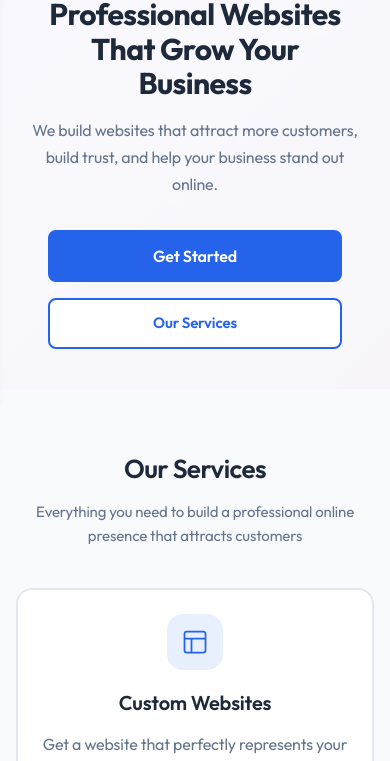
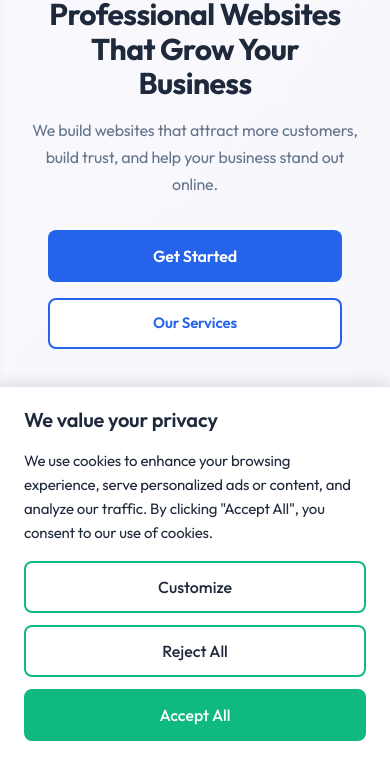
Before and after one commit to nambiararyan24/swiftsite-labs, a website built with Vite: page index.html in a window 390 px wide. Shown: the part 83-844 px from the top of the page. Built offline with nearby package versions, Linux system fonts and the light colour scheme.

Commit message:
Add cookie consent banner with Accept, Reject, and Customize options

```diff
--- a/index.html
+++ b/index.html
@@ -473,6 +473,19 @@
         </div>
     </div>
 
+    <!-- Cookie Consent Banner -->
+    <div id="cookieConsent" class="cookie-consent">
+        <div class="cookie-consent-content">
+            <h3 class="cookie-consent-title">We value your privacy</h3>
+            <p class="cookie-consent-text">We use cookies to enhance your browsing experience, serve personalized ads or content, and analyze our traffic. By clicking "Accept All", you consent to our use of cookies.</p>
+            <div class="cookie-consent-buttons">
+                <button class="cookie-btn cookie-btn-customize" id="cookieCustomize">Customize</button>
+                <button class="cookie-btn cookie-btn-reject" id="cookieReject">Reject All</button>
+                <button class="cookie-btn cookie-btn-accept" id="cookieAccept">Accept All</button>
+            </div>
+        </div>
+    </div>
+
     <script type="module" src="script.js"></script>
 </body>
 </html>
--- a/script.js
+++ b/script.js
@@ -258,3 +258,78 @@ document.addEventListener('DOMContentLoaded', () => {
         step.style.transitionDelay = `${index * 0.1}s`;
     });
 });
+
+// Cookie Consent Banner
+document.addEventListener('DOMContentLoaded', () => {
+    const cookieConsent = document.getElementById('cookieConsent');
+    const cookieAccept = document.getElementById('cookieAccept');
+    const cookieReject = document.getElementById('cookieReject');
+    const cookieCustomize = document.getElementById('cookieCustomize');
+
+    // Check if user has already made a choice
+    const cookieChoice = localStorage.getItem('cookieConsent');
+
+    if (!cookieChoice) {
+        // Show banner after a short delay for better UX
+        setTimeout(() => {
+            cookieConsent.classList.add('show');
+        }, 1000);
+    }
+
+    // Accept All - Store analytics and marketing cookies
+    if (cookieAccept) {
+        cookieAccept.addEventListener('click', () => {
+            localStorage.setItem('cookieConsent', 'accepted');
+            localStorage.setItem('cookiePreferences', JSON.stringify({
+                necessary: true,
+                analytics: true,
+                marketing: true
+            }));
+            hideCookieBanner();
+        });
+    }
+
+    // Reject All - Only necessary cookies
+    if (cookieReject) {
+        cookieReject.addEventListener('click', () => {
+            localStorage.setItem('cookieConsent', 'rejected');
+            localStorage.setItem('cookiePreferences', JSON.stringify({
+                necessary: true,
+                analytics: false,
+                marketing: false
+            }));
+            hideCookieBanner();
+        });
+    }
+
+    // Customize - For future implementation, you can add a modal with cookie categories
+    if (cookieCustomize) {
+        cookieCustomize.addEventListener('click', () => {
+            // For now, treat customize as accept all
+            // You can implement a detailed cookie preferences modal here
+            localStorage.setItem('cookieConsent', 'customized');
+            localStorage.setItem('cookiePreferences', JSON.stringify({
+                necessary: true,
+                analytics: true,
+                marketing: false
+            }));
+            hideCookieBanner();
+        });
+    }
+
+    function hideCookieBanner() {
+        cookieConsent.classList.remove('show');
+        setTimeout(() => {
+            cookieConsent.style.display = 'none';
+        }, 400); // Wait for animation to complete
+    }
+
+    // Optional: Initialize analytics based on consent
+    if (cookieChoice === 'accepted' || cookieChoice === 'customized') {
+        const preferences = JSON.parse(localStorage.getItem('cookiePreferences') || '{}');
+        if (preferences.analytics) {
+            // Initialize analytics here (e.g., Google Analytics)
+            // Example: gtag('consent', 'update', { 'analytics_storage': 'granted' });
+        }
+    }
+});
--- a/styles.css
+++ b/styles.css
@@ -1583,3 +1583,123 @@ section {
         margin-bottom: 1.5rem;
     }
 }
+
+/* Cookie Consent Banner */
+.cookie-consent {
+    position: fixed;
+    bottom: 0;
+    left: 0;
+    right: 0;
+    background: var(--bg-white);
+    box-shadow: 0 -4px 12px rgba(0, 0, 0, 0.1);
+    z-index: 10000;
+    padding: 1.5rem 2rem;
+    transform: translateY(100%);
+    transition: transform 0.4s cubic-bezier(0.4, 0, 0.2, 1);
+    border-top: 1px solid var(--border-color);
+}
+
+.cookie-consent.show {
+    transform: translateY(0);
+}
+
+.cookie-consent-content {
+    max-width: 1200px;
+    margin: 0 auto;
+    display: flex;
+    flex-direction: column;
+    gap: 1.25rem;
+}
+
+.cookie-consent-title {
+    font-size: 1.5rem;
+    font-weight: 600;
+    color: var(--text-dark);
+    margin: 0;
+    line-height: 1.3;
+}
+
+.cookie-consent-text {
+    font-size: 1rem;
+    color: var(--text-dark);
+    line-height: 1.6;
+    margin: 0;
+}
+
+.cookie-consent-buttons {
+    display: flex;
+    gap: 0.75rem;
+    flex-wrap: wrap;
+}
+
+.cookie-btn {
+    padding: 0.75rem 1.5rem;
+    font-size: 1rem;
+    font-weight: 500;
+    border: 2px solid #10b981;
+    border-radius: 0.5rem;
+    cursor: pointer;
+    transition: all 0.3s ease;
+    font-family: inherit;
+    white-space: nowrap;
+}
+
+.cookie-btn-customize,
+.cookie-btn-reject {
+    background: var(--bg-white);
+    color: var(--text-dark);
+    border-color: #10b981;
+}
+
+.cookie-btn-customize:hover,
+.cookie-btn-reject:hover {
+    background: #f0fdf4;
+    border-color: #059669;
+    transform: translateY(-1px);
+}
+
+.cookie-btn-accept {
+    background: #10b981;
+    color: white;
+    border-color: #10b981;
+}
+
+.cookie-btn-accept:hover {
+    background: #059669;
+    border-color: #059669;
+    transform: translateY(-1px);
+    box-shadow: 0 4px 8px rgba(16, 185, 129, 0.3);
+}
+
+.cookie-btn:active {
+    transform: translateY(0);
+}
+
+/* Mobile Cookie Consent */
+@media (max-width: 767px) {
+    .cookie-consent {
+        padding: 1.25rem 1.5rem;
+    }
+
+    .cookie-consent-content {
+        gap: 1rem;
+    }
+
+    .cookie-consent-title {
+        font-size: 1.25rem;
+    }
+
+    .cookie-consent-text {
+        font-size: 0.9375rem;
+    }
+
+    .cookie-consent-buttons {
+        flex-direction: column;
+        width: 100%;
+    }
+
+    .cookie-btn {
+        width: 100%;
+        padding: 0.875rem 1.5rem;
+    }
+}
```
